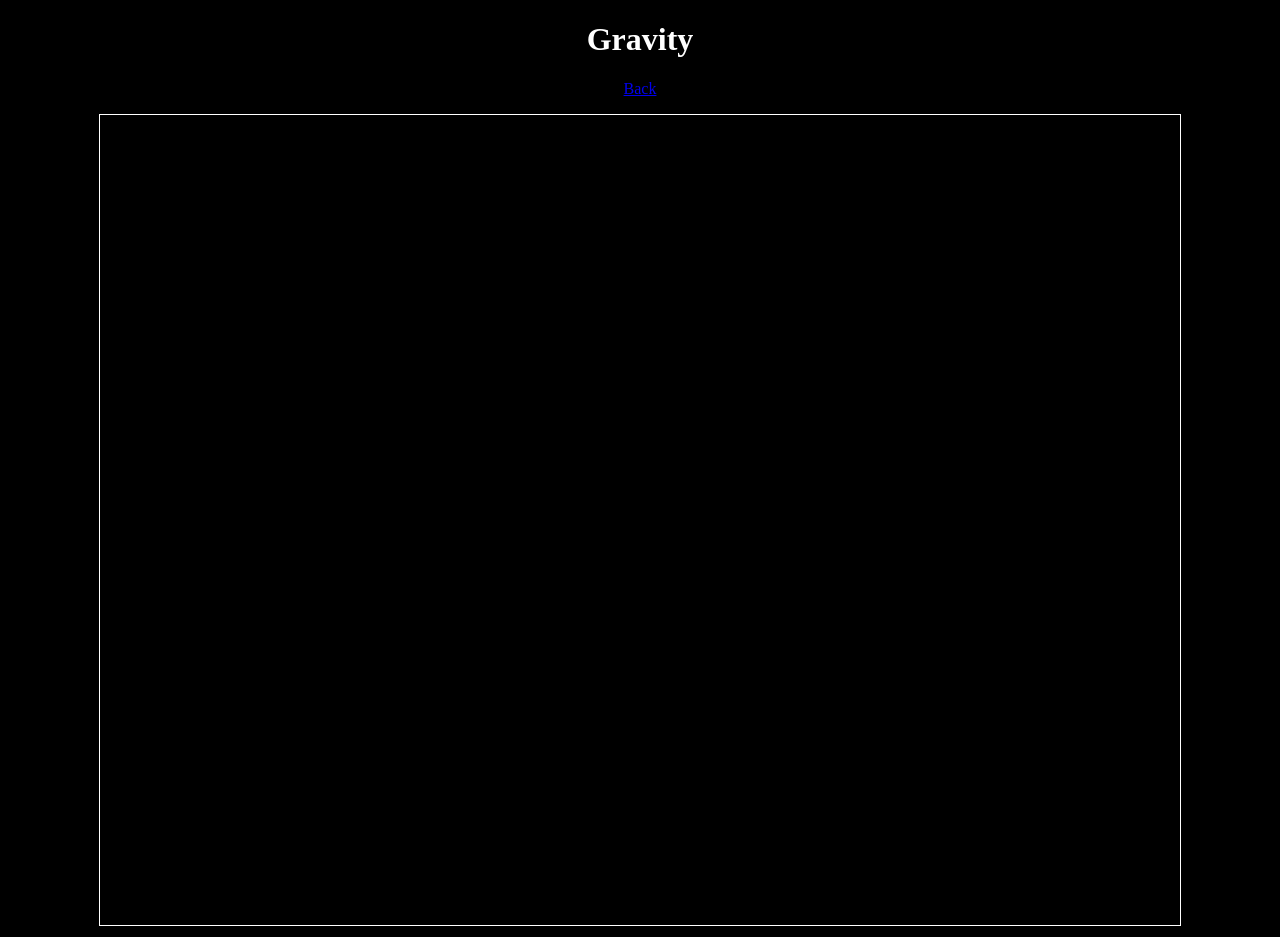
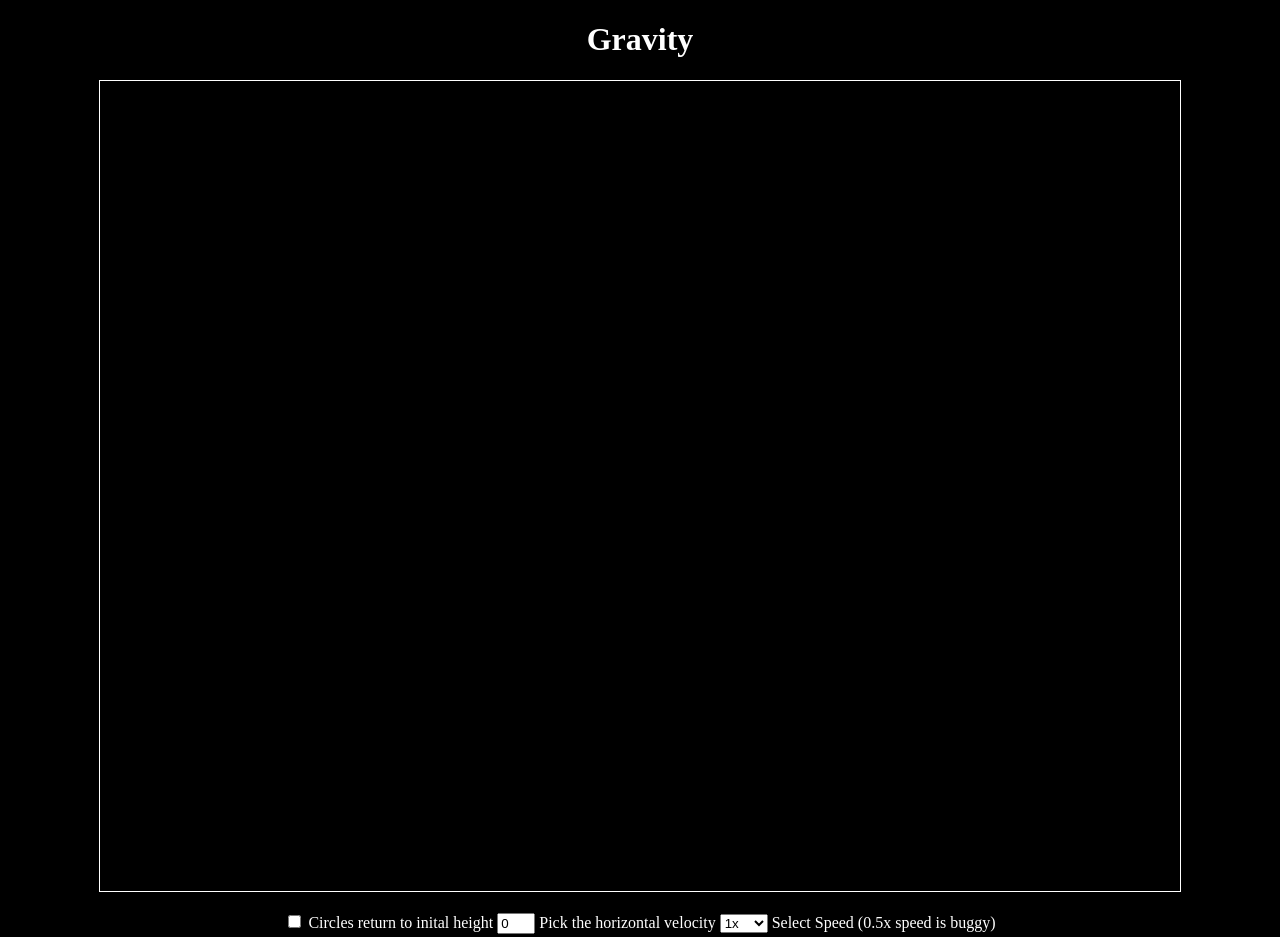
Before and after one commit to farhanzaman20/Gravity, a plain HTML site: page index.html in a window 1280 px wide. Shown: the top 937 px of the page. Drawn offline with Linux system fonts and the light colour scheme.

Commit message:
Add files via upload

```diff
--- a/index.html
+++ b/index.html
@@ -8,7 +8,6 @@
   </head>
   <body>
     <h1>Gravity</h1>
-    <p><a href="/index.html">Back</a></p>
     <canvas></canvas>
     <p>
       <input type="checkbox" id="initHeight">
```
